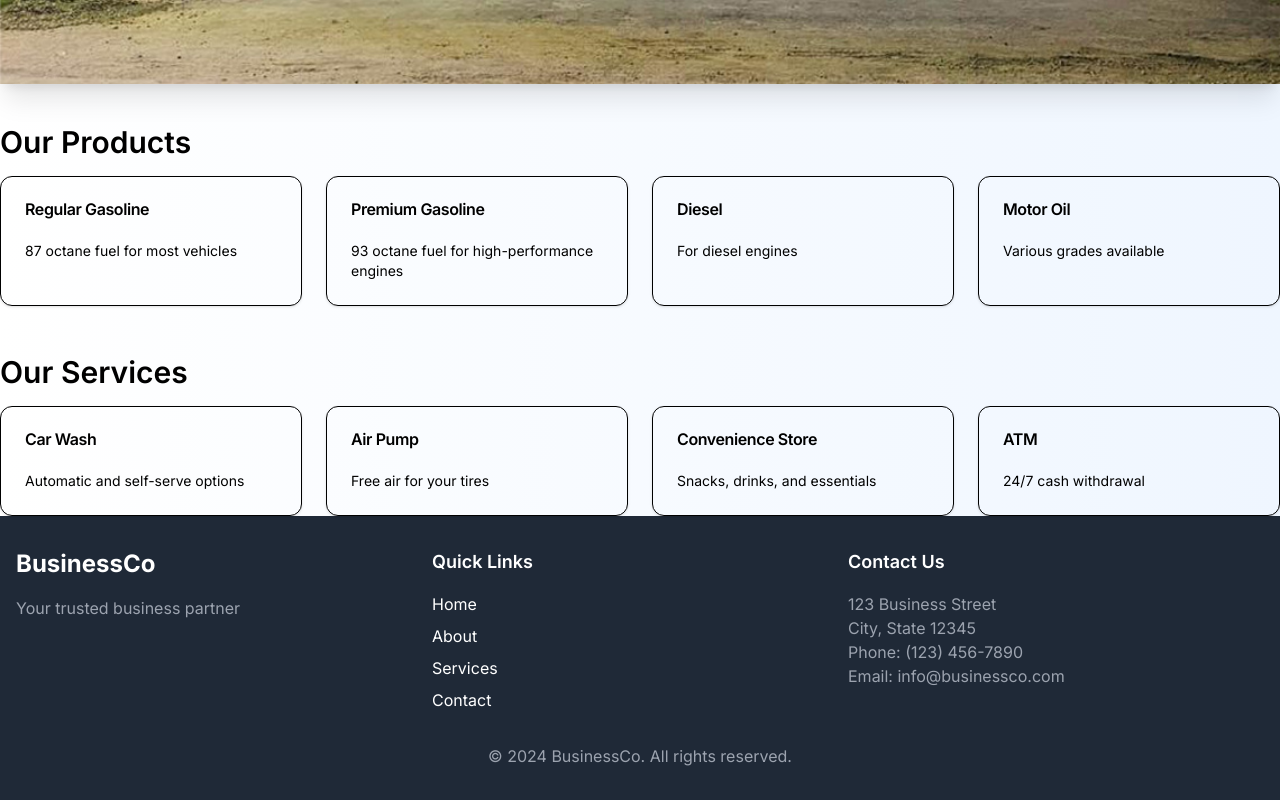
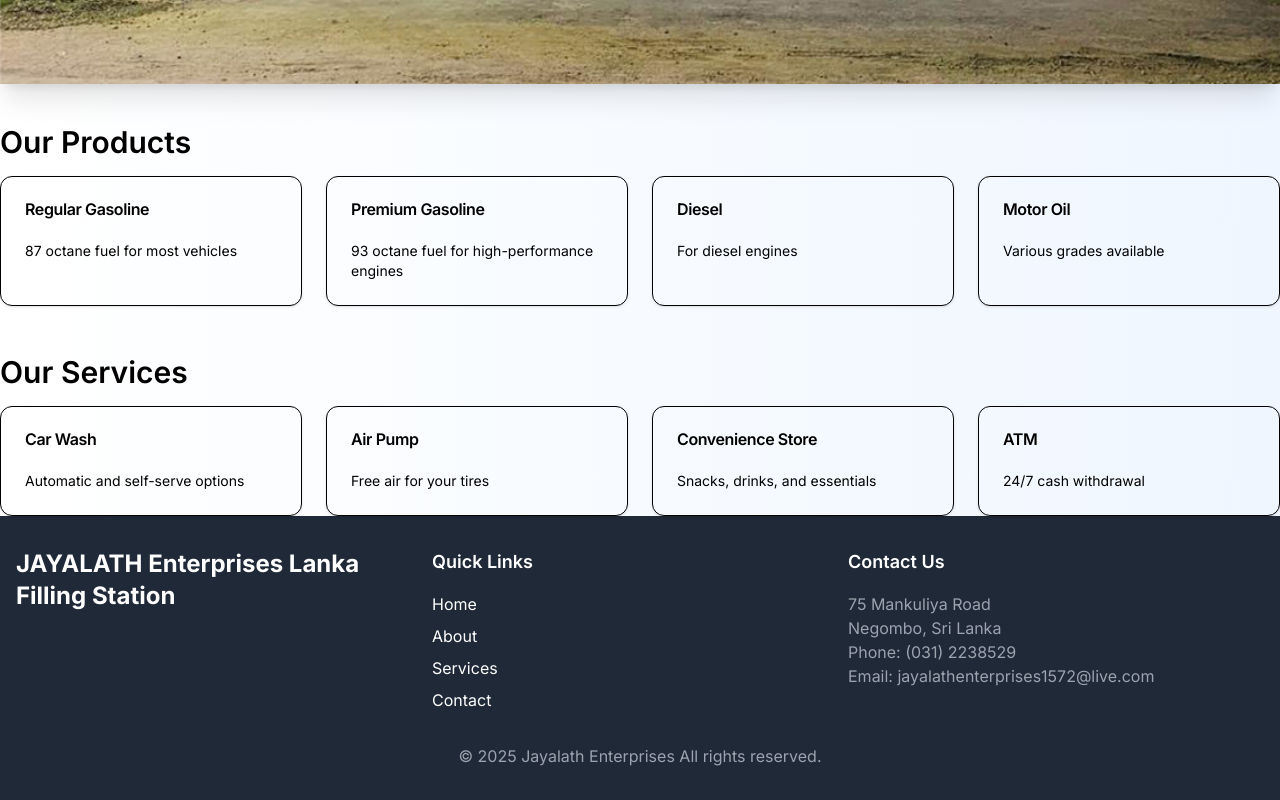
Before and after one commit to jayashan/jayalath_enterprises_nextjs, a Next.js app: page / in a window 1280 px wide. Shown: the part 541-1341 px from the top of the page. Built offline with nearby package versions, Linux system fonts and the light colour scheme.

Commit message:
footer and header updated

```diff
--- a/components/footer.tsx
+++ b/components/footer.tsx
@@ -6,8 +6,8 @@
       <div className="container mx-auto px-4">
         <div className="flex flex-wrap justify-between">
           <div className="w-full md:w-1/3 mb-6 md:mb-0">
-            <h2 className="text-2xl font-bold mb-4">BusinessCo</h2>
-            <p className="text-gray-400">Your trusted business partner</p>
+            <h2 className="text-2xl font-bold mb-4">JAYALATH Enterprises Lanka Filling Station</h2>
+            <p className="text-gray-400"></p>
           </div>
           <div className="w-full md:w-1/3 mb-6 md:mb-0">
             <h3 className="text-lg font-semibold mb-4">Quick Links</h3>
@@ -36,14 +36,14 @@
           </div>
           <div className="w-full md:w-1/3">
             <h3 className="text-lg font-semibold mb-4">Contact Us</h3>
-            <p className="text-gray-400">123 Business Street</p>
-            <p className="text-gray-400">City, State 12345</p>
-            <p className="text-gray-400">Phone: (123) 456-7890</p>
-            <p className="text-gray-400">Email: info@businessco.com</p>
+            <p className="text-gray-400">75 Mankuliya Road</p>
+            <p className="text-gray-400">Negombo, Sri Lanka</p>
+            <p className="text-gray-400">Phone: (031) 2238529</p>
+            <p className="text-gray-400">Email: jayalathenterprises1572@live.com</p>
           </div>
         </div>
         <div className="mt-8 text-center text-gray-400">
-          <p>&copy; 2024 BusinessCo. All rights reserved.</p>
+          <p>&copy; 2025 Jayalath Enterprises All rights reserved.</p>
         </div>
       </div>
     </footer>
--- a/components/header.tsx
+++ b/components/header.tsx
@@ -32,7 +32,7 @@
     <header className="fixed top-0 left-0 right-0 bg-white shadow-md z-50">
       <nav className="container mx-auto px-4 py-4 flex justify-between items-center">
         <Link href="/" className="text-red-600">
-          <h1>JAYALATH ENTERPRISES</h1>
+          <h1>JAYALATH ENTERPRISES LANKA FILLING STATION</h1>
         </Link>
         <div className="hidden md:flex space-x-4">
           {menuItems.map((item) => (
```
